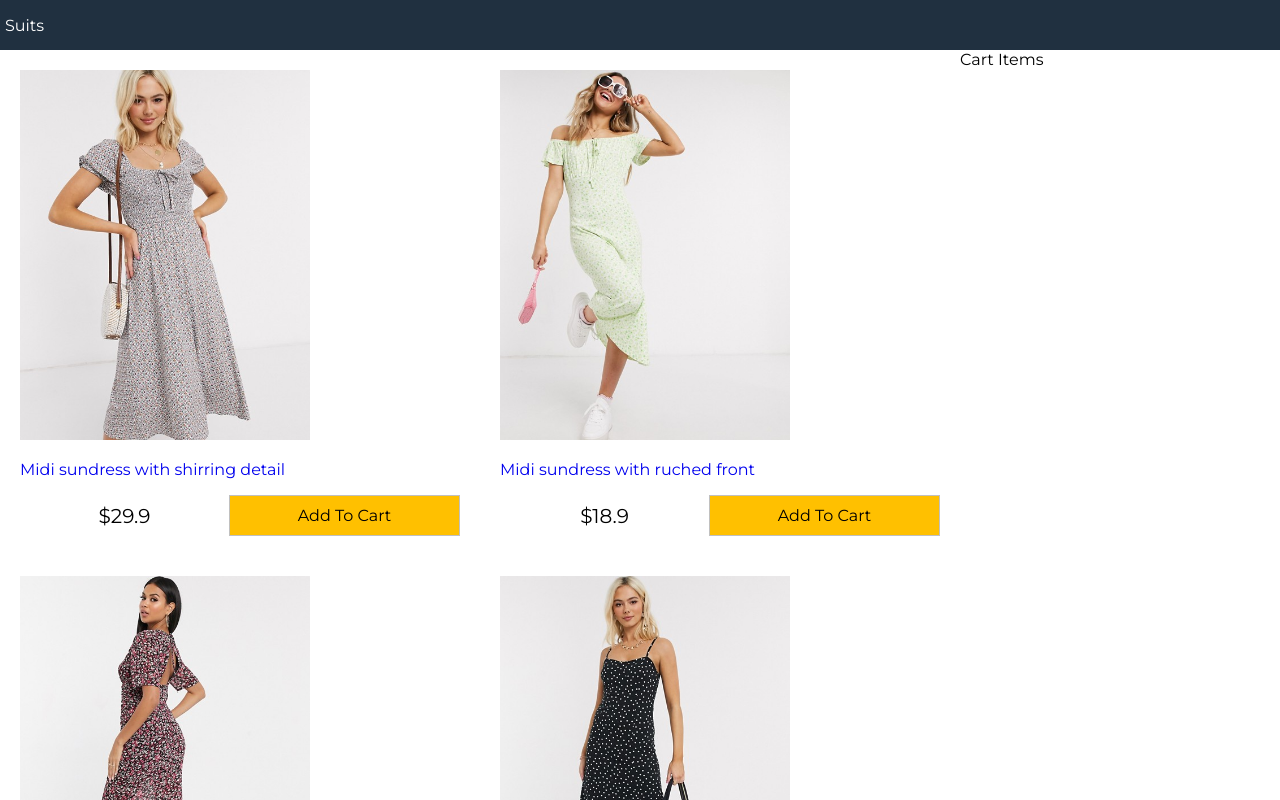
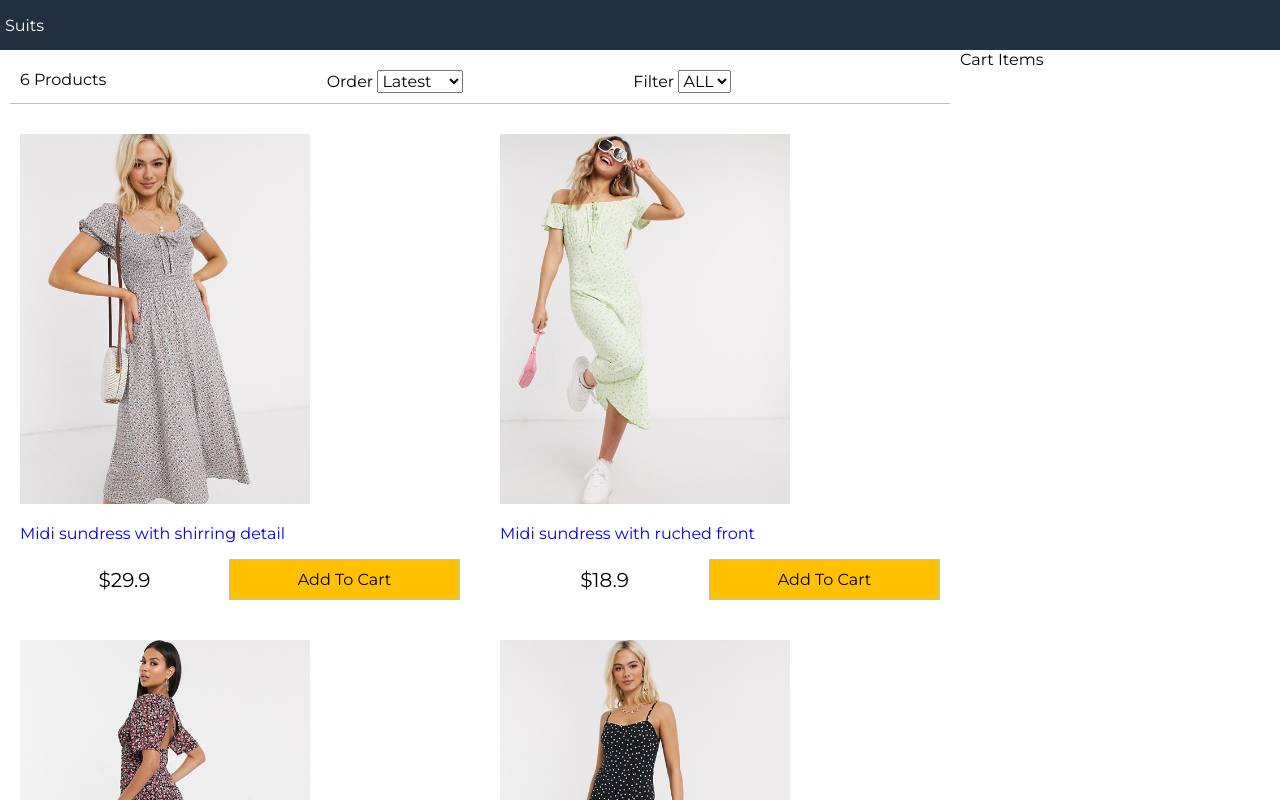
Before and after one commit to ajibade3210/suits-store-MERN, a React (Create React App) app: page / in a window 1280 px wide. Shown: the top 800 px of the page. Built offline with nearby package versions, Linux system fonts and the light colour scheme.

Commit message:
filter-component

```diff
--- a/src/App.js
+++ b/src/App.js
@@ -2,6 +2,7 @@
 import React from "react";
 import data from "./data.json";
 import Products from "./components/products/Products";
+import Filter from "./components/filter/Filter";
 
 class App extends React.Component {
     constructor(){
@@ -12,6 +13,44 @@
             sort: "",
         }
     }
+
+    filterProducts =(event) => {
+        console.log(event.target.value);
+        if(event.target.value === ""){
+            this.setState({ size: event.target.value, products: data.products});
+        }else {
+            this.setState({
+                size: event.target.value,
+                products: data.products.filter(
+                    (product) => product.availableSizes.indexOf(event.target.value) >= 0
+                ),
+            });
+        }
+    }
+
+    sortProducts= (event) => {
+        const sort = event.target.value;
+        console.log(event.target.value);
+        this.setState((state)=> ({
+            sort: sort,
+            products: this.state.products
+            .slice()
+            .sort((a,b) =>
+                sort === "lowest"
+                ? a.price > b.price
+                ? 1
+                : -1
+                : sort === "highest"
+                ? a.price < b.price
+                ? 1
+                : -1
+                : a.id < b._id
+                ? 1
+                : -1
+            )
+        }))
+    };
+
     render() {
         return (
         <div className="grid-container">
@@ -21,6 +60,12 @@
             <main>
                 <div className="content">
                     <div className="main">
+                     <Filter count={this.state.products.length}
+                    size={this.state.size}
+                    sort={this.state.sort}
+                    filterProducts={this.filterProducts}
+                    sortProducts={this.sortProducts}
+                     ></Filter>
                     <Products products={this.state.products}/>
                     </div>
                     <div className="sidebar">Cart Items</div>
--- /dev/null
+++ b/src/components/filter/Filter.js
@@ -0,0 +1,35 @@
+import React, { Component } from 'react';
+import "./filter.css"
+
+
+class Filter extends Component {
+    render() {
+        return (
+            <div className="filter">
+                <div className="filter-result">{this.props.count} Products</div>
+                <div className="filter-sort">
+                Order {" "}
+                <select value={this.props.sort} onChange={this.props.sortProducts}>
+                    <option>Latest</option>
+                    <option value="lowest">Lowest</option>
+                    <option value="highest">Highest</option>
+                 </select>
+                 </div>
+                <div className="filter-size">
+                Filter {" "}
+                <select value={this.props.size} onChange={this.props.filterProducts}>
+                <option value="">ALL</option>
+                <option value="XS">XS</option>
+                <option value="S">S</option>
+                <option value="M">M</option>
+                <option value="L">L</option>
+                <option value="XL">XL</option>
+                <option value="XXL">XXL</option>
+                </select>
+                </div>
+            </div>
+        );
+    }
+}
+
+export default Filter;
--- /dev/null
+++ b/src/components/filter/filter.css
@@ -0,0 +1,12 @@
+/* FILTER0 */
+.filter {
+    display: flex;
+    justify-content: space-between;
+    padding: 1rem;
+    margin: 1rem;
+    border-bottom: 0.1rem #c0c0c0 solid;
+}
+
+.filter div {
+    flex: 1;
+}
--- a/src/data.json
+++ b/src/data.json
@@ -5,7 +5,7 @@
         "image": "/images/dress1.jpg",
         "title": "Midi sundress with shirring detail",
         "description": "This is for all the latest trends, no matter who you are, where you’re from and what you’re up to. Exclusive to ASOS, our universal brand is here for you, and comes in all our fit ranges: ASOS Curve, Tall, Petite and Maternity. Created by us, styled by you.",
-        "availableSizes": ["X", "L", "XL", "XXL"],
+        "availableSizes": ["","X", "L", "XL", "XXL"],
         "price": 29.9
       },
       {
```
